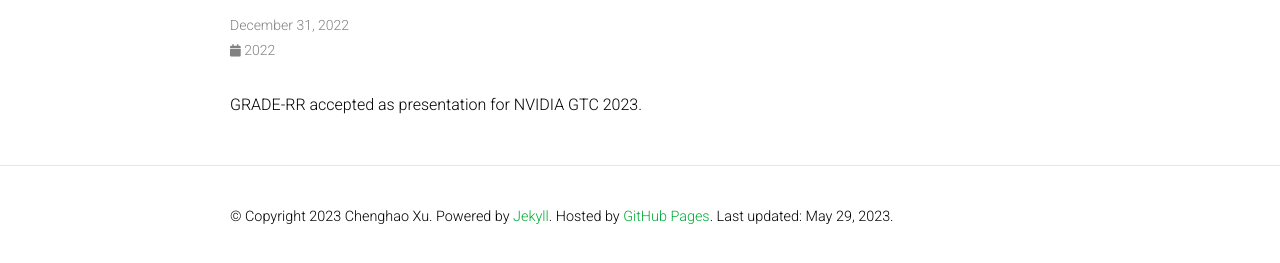
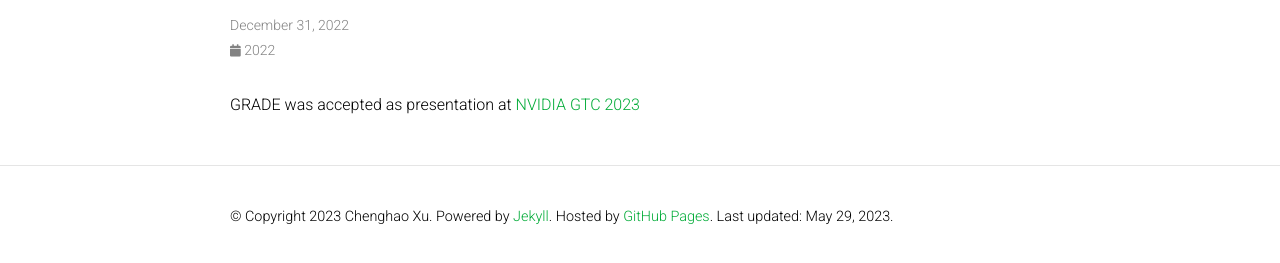
Before and after one commit to Kyle-Xu001/kyle-xu001.github.io, a Jekyll site: the page built from _news/announcement_10.md, in a window 1280 px wide. Shown: the part 139-402 px from the top of the page. Built offline with Jekyll 4.4.1, drawn with Linux system fonts in a browser that asks for light colours; nearby versions of some CDN libraries; comment, search, counter and statistics services are not loaded; a style sheet for code colours, icons or effects is not loaded.

Commit message:
add scroll to news

```diff
--- a/_config.yml
+++ b/_config.yml
@@ -110,7 +110,7 @@
     output: true
     permalink: /projects/:path/
 
-news_limit: 5
+news_limit: 20
 
 # -----------------------------------------------------------------------------
 # Jekyll settings
--- a/_news/announcement_10.md
+++ b/_news/announcement_10.md
@@ -4,4 +4,4 @@
 inline: true
 ---
 
-GRADE-RR accepted as presentation for NVIDIA GTC 2023.
+GRADE was accepted as presentation at [NVIDIA GTC 2023](https://www.nvidia.com/en-us/on-demand/session/gtcspring23-s51570/)
--- a/_sass/_base.scss
+++ b/_sass/_base.scss
@@ -214,6 +214,11 @@
 
 
 // News
+.news table tbody {
+  display: block;
+  height: 250px;
+  overflow-y: scroll;
+}
 .news table td {
   font-size: 1rem;
   color: var(--global-text-color);
```
Also changed, not shown: _includes/news.html (+5 -4 lines), _news/announcement_11.md (added, +7 -0 lines), _news/announcement_12.md (added, +7 -0 lines), _news/announcement_3.md (+1 -1 lines), _news/announcement_7.md (+1 -1 lines).
